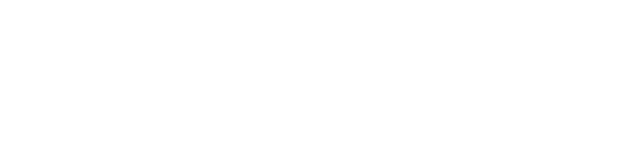
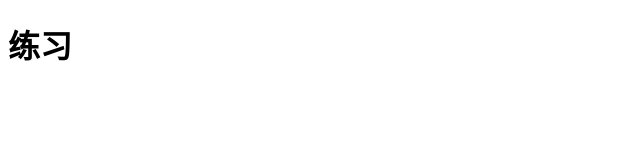
Before and after one commit to xing606/git-demo, a plain HTML site: page index.html in a window 1280 px wide. Shown: the whole page, without its empty margins (0-640 px from the left). Drawn offline with Linux system fonts and the light colour scheme.

Commit message:
second save

```diff
--- a/index.html
+++ b/index.html
@@ -6,6 +6,6 @@
     <title>Document</title>
 </head>
 <body>
-
+    <h1>练习</h1>
 </body>
 </html>
```
